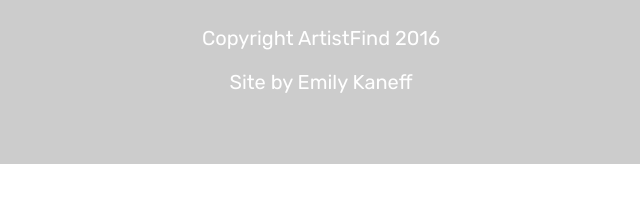
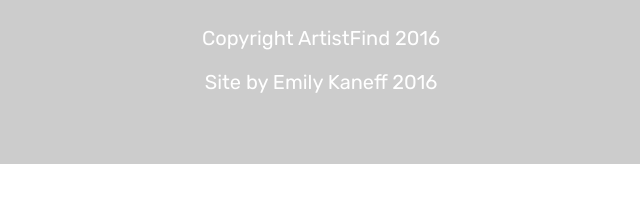
Before and after one commit to ekaneff/MusicAPI, a plain HTML site: page index.html in a window 1280 px wide. Both pictures are taken after a click on the input "Go". Shown: the part 572-774 px from the top of the page, 319-959 px from the left. Drawn offline with nearby package versions, Linux system fonts and the light colour scheme; no server answers.

Commit message:
minor change to test codeship deployment

```diff
--- a/index.html
+++ b/index.html
@@ -118,7 +118,7 @@
 
 	<footer>
 		<p>Copyright ArtistFind 2016</p>
-		<p>Site by Emily Kaneff</p>
+		<p>Site by Emily Kaneff 2016</p>
 	</footer>
 <script src="https://ajax.googleapis.com/ajax/libs/jquery/1.12.4/jquery.min.js"></script>
 <script src="https://ajax.googleapis.com/ajax/libs/jqueryui/1.12.1/jquery-ui.min.js"></script>
```
